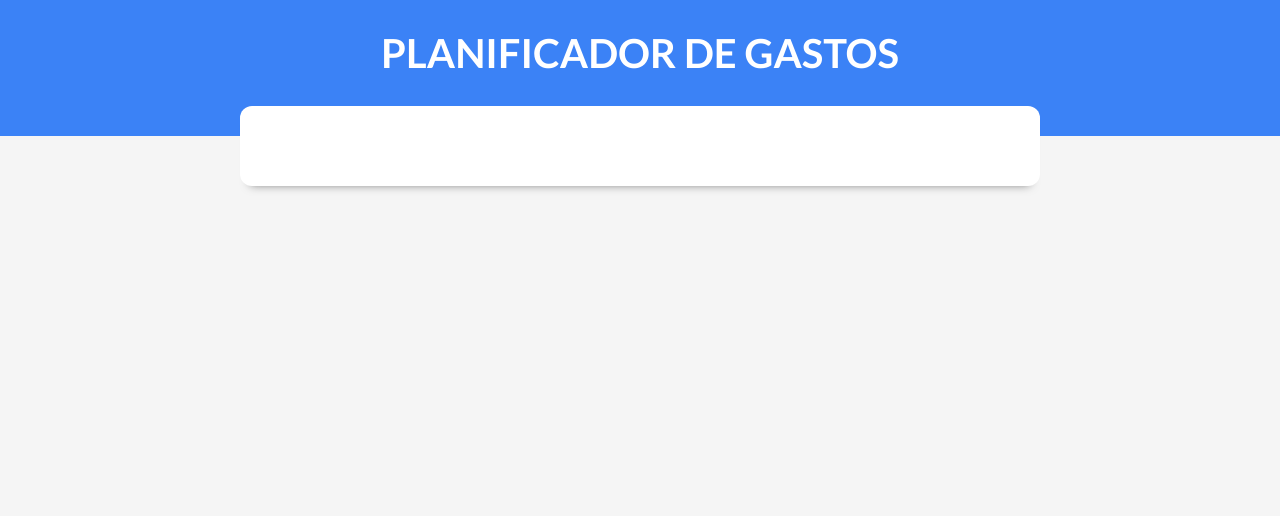
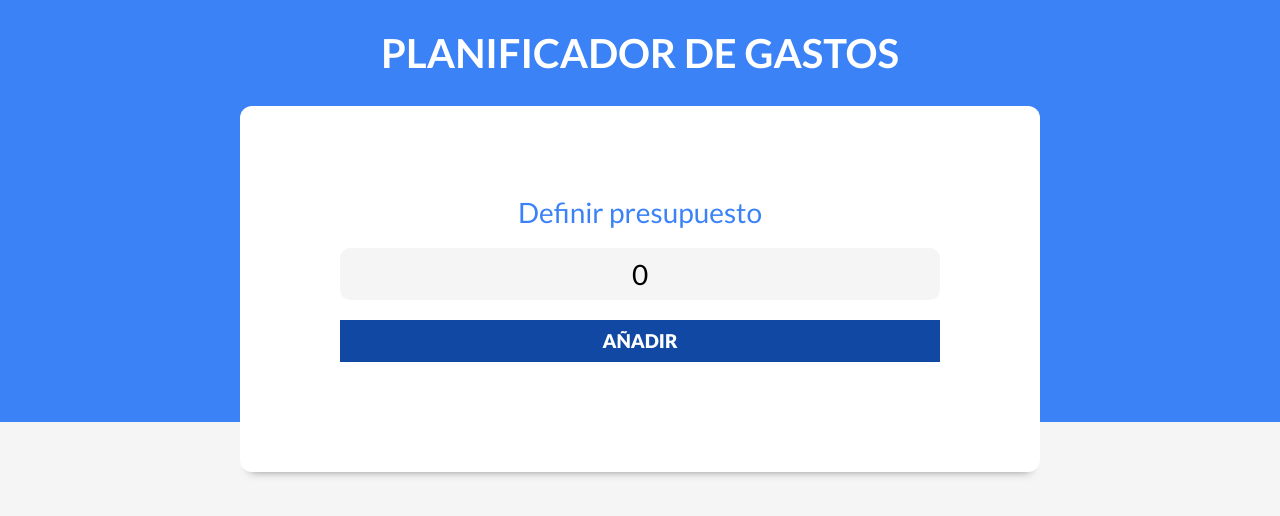
Before and after one commit to juanvacag/control-gastos, a React (Vite) app: page / in a window 1280 px wide. Shown: the top 516 px of the page. Built offline with nearby package versions, Linux system fonts and the light colour scheme.

Commit message:
nueva atualizacion

```diff
--- a/index.html
+++ b/index.html
@@ -4,7 +4,7 @@
     <meta charset="UTF-8" />
     <link rel="icon" type="image/svg+xml" href="/src/favicon.svg" />
     <meta name="viewport" content="width=device-width, initial-scale=1.0" />
-    <title>Control de Gastos en React</title>
+    <title>Control de Gastos del hogar</title>
     <link rel="stylesheet" href="https://necolas.github.io/normalize.css/8.0.1/normalize.css">
     <link rel="preconnect" href="https://fonts.googleapis.com">
     <link rel="preconnect" href="https://fonts.gstatic.com" crossorigin>
--- a/src/App.jsx
+++ b/src/App.jsx
@@ -1,10 +1,15 @@
 import { useState } from 'react'
 import Header from './components/Header'
+
 function App() {
 
+  const [presupuesto, setPresupuesto] = useState(0);
   return (
     <div>
-      <Header />
+      <Header
+        presupuesto={presupuesto}
+        setPresupuesto={setPresupuesto}
+      />
     </div>
   )
 }
--- a/src/components/Header.jsx
+++ b/src/components/Header.jsx
@@ -1,12 +1,15 @@
 import React from 'react'
 import NuevoPresupuesto from './NuevoPresupuesto'
 
-const Header = () => {
+const Header = ({presupuesto, setPresupuesto}) => {
   return (
     <header>
         <h1>Planificador de Gastos</h1>
 
-        <NuevoPresupuesto />
+        <NuevoPresupuesto
+            presupuesto={presupuesto}
+            setPresupuesto={setPresupuesto}
+         />
     </header>
   )
 }
--- /dev/null
+++ b/src/components/Mensaje.jsx
@@ -0,0 +1,11 @@
+import React from 'react'
+
+const Mensaje = ({children, tipo}) => {
+  return (
+    <div className={`alerta ${tipo}`}>
+       {children}
+    </div>
+  )
+}
+
+export default Mensaje
--- a/src/components/NuevoPresupuesto.jsx
+++ b/src/components/NuevoPresupuesto.jsx
@@ -1,11 +1,42 @@
-import React from 'react'
+import {useState} from 'react'
+import Mensaje from './Mensaje'
 
-const NuevoPresupuesto = () => {
+const NuevoPresupuesto = ({presupuesto, setPresupuesto}) => {
+
+  const [mensaje, setMensaje] = useState('');
+
+  const handlePresupuesto = (e) => {
+        e.preventDefault();
+
+        if(!Number(presupuesto) || Number(presupuesto) < 0) {
+          setMensaje("No es un presupuesto válido");
+        } else {
+          setMensaje("Si es un presupuesto válido");
+        }
+  }
+
   return (
     <div className='contenedor-presupuesto contenedor sombra'>
 
-        <form>
+        <form onSubmit={handlePresupuesto} className='formulario'>
+            <div className='campo'>
+              <label>Definir presupuesto</label>
 
+              <input
+                  className='nuevo-presupuesto'
+                  type="text"
+                  placeholder='Añade tu Presupuesto'
+                  value={presupuesto}
+                  onChange={(e) =>setPresupuesto(e.target.value)}
+              />
+
+              <input
+                type="submit"
+                value="Añadir"
+                />
+
+              {mensaje && <Mensaje tipo="error">{mensaje}</Mensaje>}
+            </div>
         </form>
     </div>
   )
```
